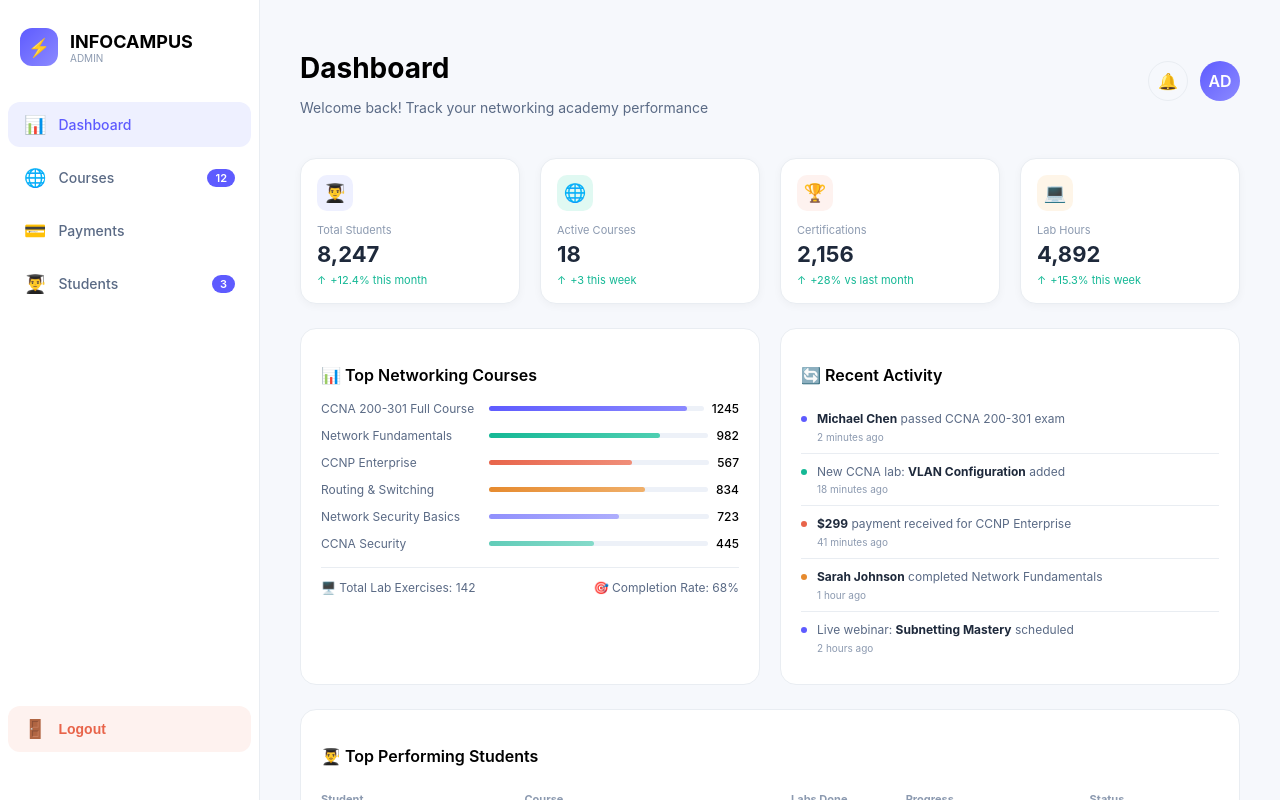
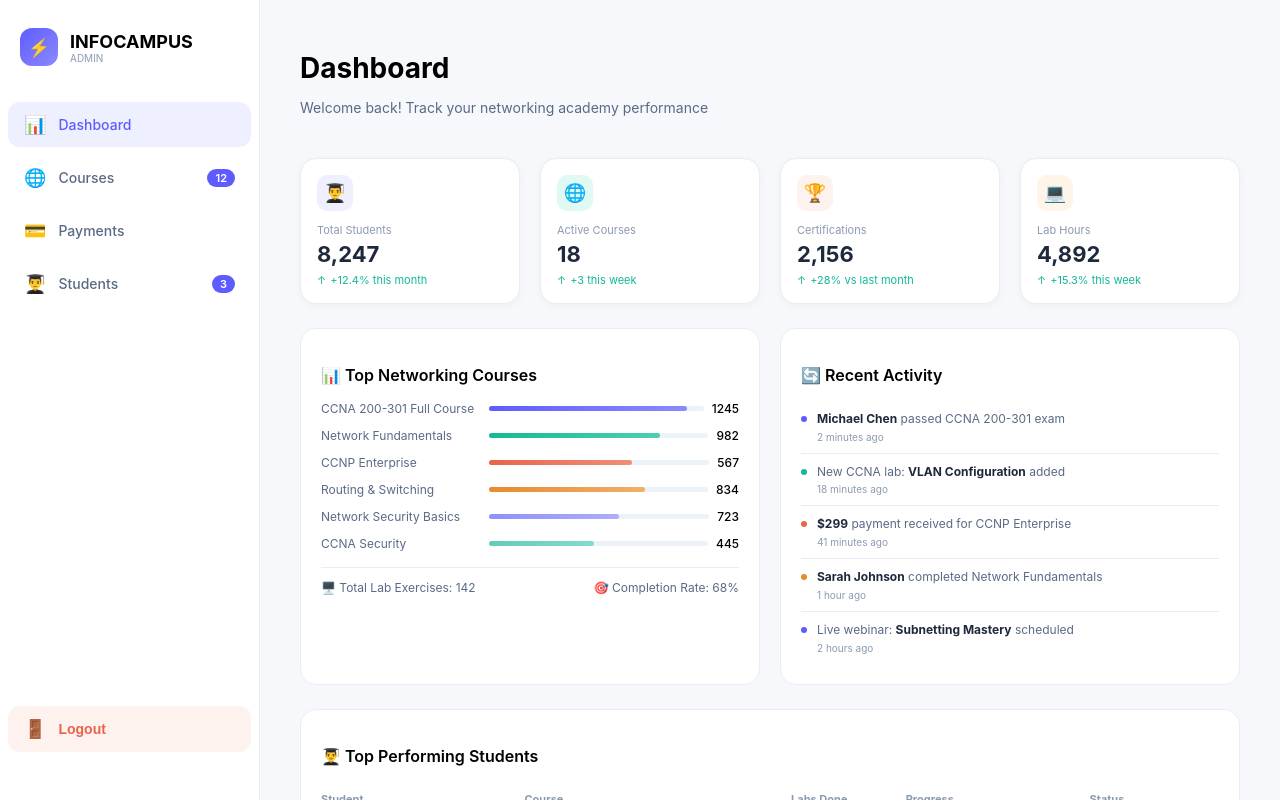
Before and after one commit to Pranavrkvtk/infocampus, a React (Create React App) app: page /admin in a window 1280 px wide. Shown: the top 800 px of the page. Built offline with nearby package versions, Linux system fonts and the light colour scheme; sample sign-in values are in the browser's storage.

Commit message:
here good

```diff
--- a/src/components/Admin/AdminDashboard.jsx
+++ b/src/components/Admin/AdminDashboard.jsx
@@ -764,23 +764,7 @@ const handleLogout = () => {
             </p>
           </div>
 
-          {/* Desktop topbar icons */}
-          {!isMobile && (
-            <div style={{ display: "flex", gap: 12, alignItems: "center" }}>
-              <div style={{
-                width: 40, height: 40, borderRadius: 40,
-                border: `1px solid ${colors.borderLight}`,
-                display: "flex", alignItems: "center", justifyContent: "center",
-                cursor: "pointer",
-              }}>🔔</div>
-              <div style={{
-                width: 40, height: 40, borderRadius: 40,
-                background: colors.gradPrimary,
-                display: "flex", alignItems: "center", justifyContent: "center",
-                color: "#fff", fontWeight: 600, cursor: "pointer",
-              }}>AD</div>
-            </div>
-          )}
+
         </div>
 
         {renderContent()}
```
